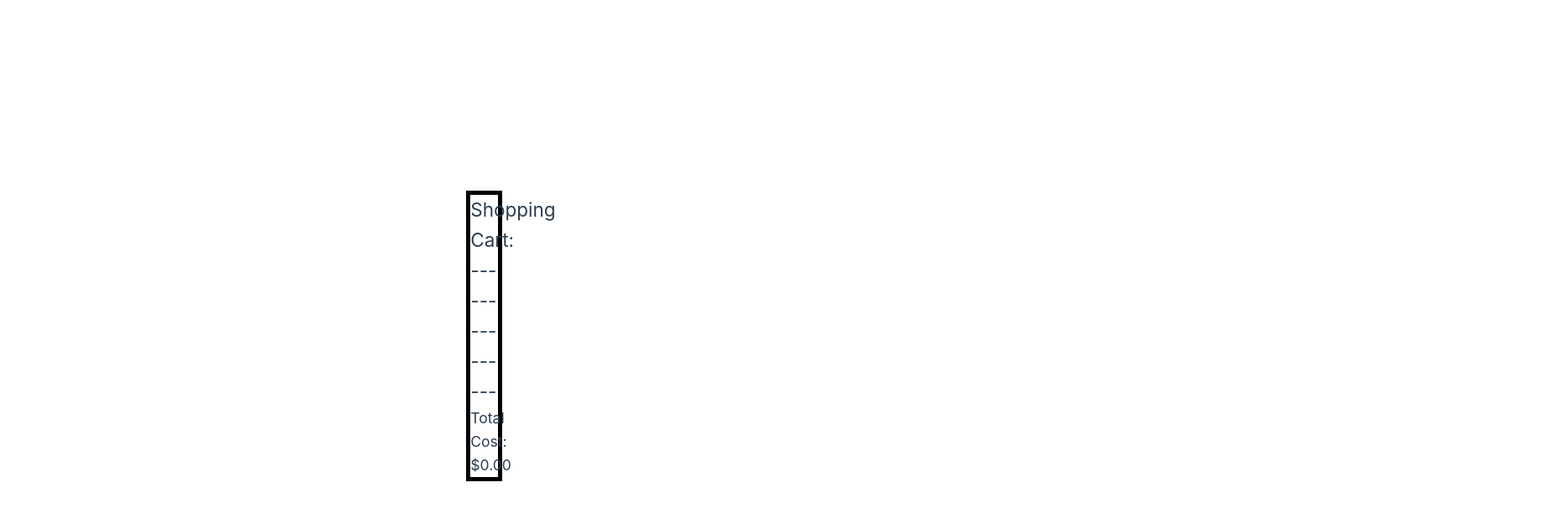
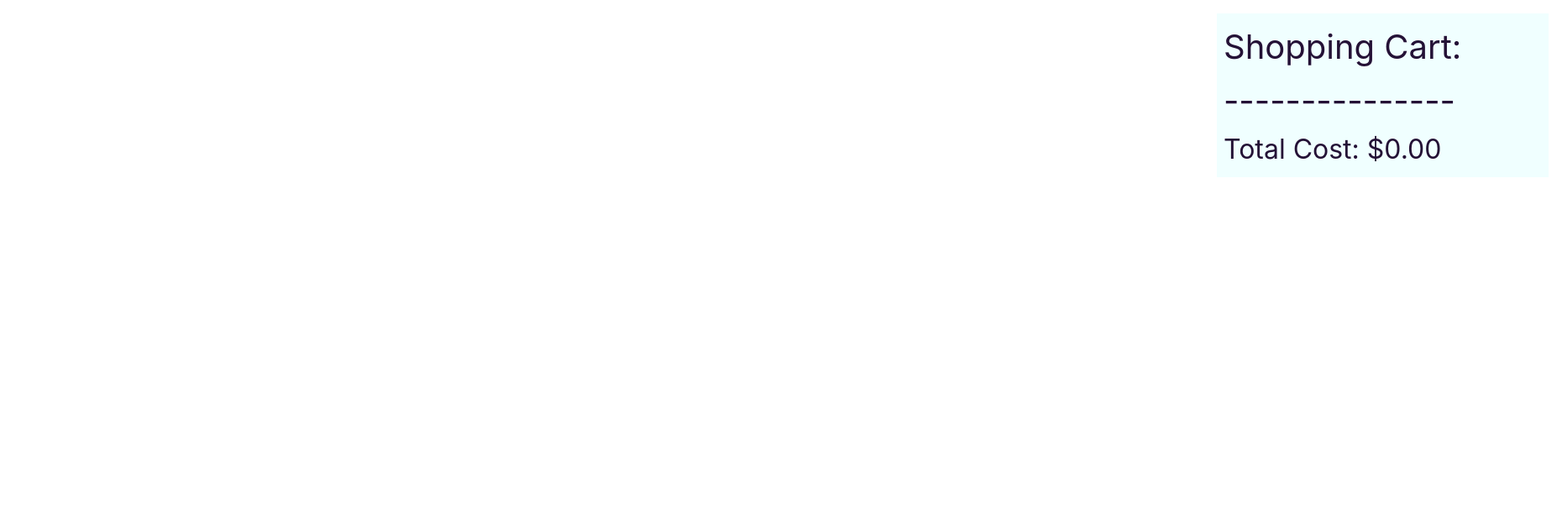
Before and after one commit to staten-island-tech/vue-reactivity-RBJ40, a Vue app in the folder app/: page / in a window 1280 px wide. Shown: the top 612 px of the page at 84% size, 1860 px wide, since content can reach past the window. Built offline with nearby package versions, Linux system fonts and the light colour scheme.

Commit message:
Update GroceryItems.vue

```diff
--- a/app/src/components/GroceryItems.vue
+++ b/app/src/components/GroceryItems.vue
@@ -68,7 +68,7 @@ onUpdated(() => {
 </script>
 
 <style lang="css" scoped>
-.container {
+/* .container {
   display: flex;
   align-items: flex-start;
   justify-content: space-evenly;
@@ -84,5 +84,56 @@ onUpdated(() => {
   height: fit-content;
   width: 25%;
   border: 5px solid black;
+} */
+.card-container {
+  width: 80%;
+  display: flex;
+  flex-wrap: wrap;
+  justify-content: space-around;
+  align-items: center;
+  flex-direction: row;
+  width: 100rem;
+  height: 80rem;
+  align-self: flex-start;
+}
+
+h2 {
+  text-align: left;
+  color: rgb(36, 17, 54);
+  font-size: 2.5rem;
+}
+
+h3 {
+  text-align: left;
+  color: rgb(36, 17, 54);
+  font-size: 2rem;
+}
+
+p {
+  padding: 0.2rem;
+  text-align: left;
+  font-size: 3rem;
+  color: rgb(54, 17, 23);
+}
+
+.cart {
+  height: fit-content;
+  width: 25%;
+  background-color: azure;
+  padding: 0.5rem;
+}
+
+.container {
+  display: flex;
+  justify-content: space-between;
+  align-items: flex-start;
+  padding: 1rem;
+}
+
+.cards {
+  display: flex;
+  flex-wrap: wrap;
+  gap: 1rem;
+  width: 75%;
 }
 </style>
```
